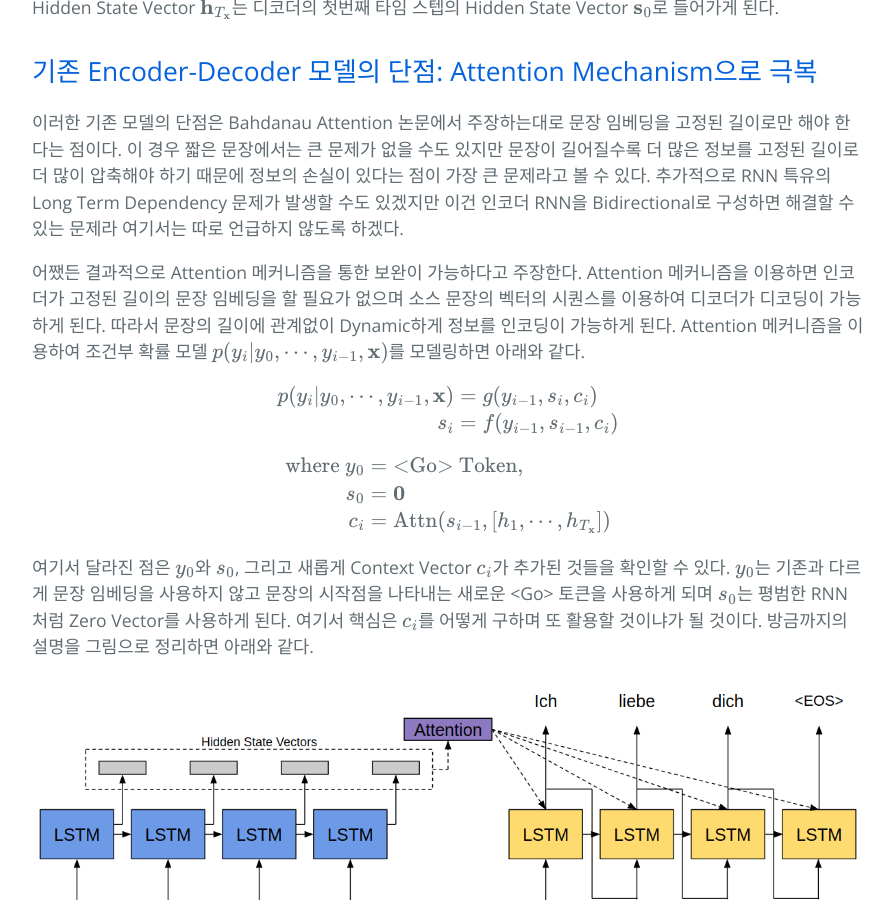
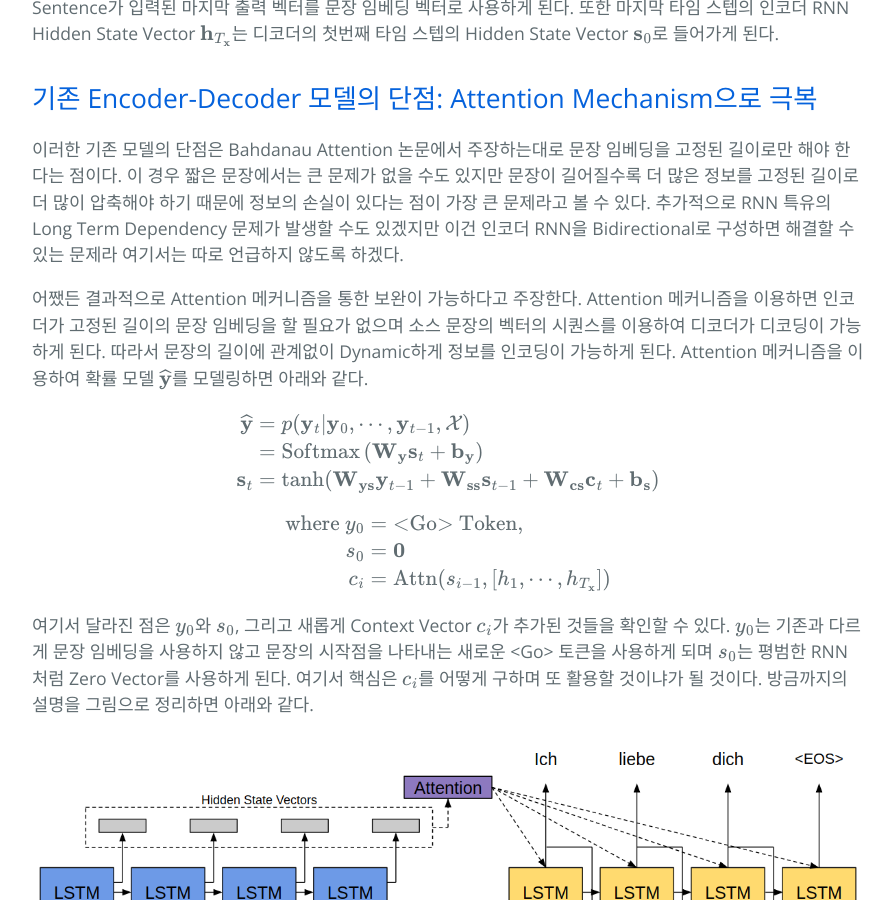
Before and after one commit to hcnoh/hcnoh.github.io, a Jekyll site: the page built from _posts/2018-12-11-bahdanau-attention.md, in a window 1280 px wide and 900 px high, scrolled down 2618 px. Shown: the whole window, without its empty margins (192-1085 px from the left). Built offline with Jekyll 4.4.1, drawn with Linux system fonts in a browser that asks for light colours; formulas are drawn with MathJax 3; comment, search, counter and statistics services are not loaded; some of the changed text lies outside the part shown.

Commit message:
Update 2018-12-11-bahdanau-attention.md

```diff
--- a/_posts/2018-12-11-bahdanau-attention.md
+++ b/_posts/2018-12-11-bahdanau-attention.md
@@ -48,12 +48,12 @@ $$
 - $$\mathcal{Y} = (\mathbf{y}_t)_{t=1}^{T_{\mathbf{y}}} \in \mathbb{R}^{m \times T_{\mathbf{y}}}$$: 타겟 문장의 단어 One-Hot 인코딩 시퀀스
 - $$T_{\mathbf{x}}, T_{\mathbf{y}}$$: 각각 $$\mathcal{X}, \mathcal{Y}$$의 시퀀스 길이 (문장의 길이)
 - $$\mathbf{x}_t, \mathbf{y}_t$$: 각각 $$t$$번째 타임 스텝 단어의 One-Hot 인코딩
-- $$\widehat{\mathcal{Y}} = (\widehat{\mathbf{y}}_t)_{t=1}^{T_{\mathbf{y}}}$$: 모델이 추정한 타겟 문장의 단어 One-Hot 인코딩 시퀀스
+- $$\widehat{\mathcal{Y}} = (\widehat{\mathbf{y}}_t)_{t=1}^{T_{\mathbf{y}}}$$: 모델이 타겟 문장의 단어 One-Hot 인코딩 시퀀스를 추정하기 위해서 사용하는 확률 모델 $$\widehat{\mathbf{y}}_t$$의 시퀀스
 
 ## RNN Encoder-Decoder
 NMT의 가장 기본적인 접근은 RNN Encoder-Decoder 모델을 이용하는 것이다. RNN Encoder-Decoder 모델은 RNN 셀을 이용하여 인코더 및 디코더를 구성하고 인코더는 번역을 하고자 하는 소스 문장을 특정 임베딩 벡터로 인코딩을 하고 디코더는 임베딩된 벡터를 타겟 언어로 번역을 하여 타겟 문장을 생성해 내는 역할을 수행하게 된다.
 
-Encoder-Decoder 모델은 기본적으로 다음의 역할을 수행하게 된다. 모델이 현재 타임 스텝의 디코더 아웃풋 단어 One-Hot 인코딩 $$\mathbf{y}_t$$를 추정하기 위해서 인코더에 입력되는 소스 문장 $$\mathcal{X}$$와 이전 타임 스텝 디코더 아웃풋 단어 One-Hot 인코딩들인 $$\{\mathbf{y}_0, \cdots, \mathbf{y}_{t-1}\}$$이 Conditioning이 된 조건부 확률 모델 $$p(\mathbf{y}_t \vert \mathbf{y}_0,\cdots, \mathbf{y}_{t-1}, \mathbf{x})$$를 모델링해야 하며 이것은 아래와 같이 기본 RNN 연산을 이용하여 모델링될 수 있다.
+Encoder-Decoder 모델은 기본적으로 다음의 역할을 수행하게 된다. 모델이 현재 타임 스텝의 디코더 아웃풋 단어 One-Hot 인코딩 $$\mathbf{y}_t$$를 추정하기 위해서 인코더에 입력되는 소스 문장 $$\mathcal{X}$$와 이전 타임 스텝 디코더 아웃풋 단어 One-Hot 인코딩들인 $$\{\mathbf{y}_0, \cdots, \mathbf{y}_{t-1}\}$$이 Conditioning이 된 조건부 확률 모델 $$\widehat{\mathbf{y}} = p(\mathbf{y}_t \vert \mathbf{y}_0,\cdots, \mathbf{y}_{t-1}, \mathbf{x})$$를 모델링해야 하며 이것은 아래와 같이 기본 RNN 연산을 이용하여 모델링될 수 있다.
 
 $$
 \begin{align*}
@@ -82,12 +82,15 @@ $$
 ## 기존 Encoder-Decoder 모델의 단점: Attention Mechanism으로 극복
 이러한 기존 모델의 단점은 Bahdanau Attention 논문에서 주장하는대로 문장 임베딩을 고정된 길이로만 해야 한다는 점이다. 이 경우 짧은 문장에서는 큰 문제가 없을 수도 있지만 문장이 길어질수록 더 많은 정보를 고정된 길이로 더 많이 압축해야 하기 때문에 정보의 손실이 있다는 점이 가장 큰 문제라고 볼 수 있다. 추가적으로 RNN 특유의 Long Term Dependency 문제가 발생할 수도 있겠지만 이건 인코더 RNN을 Bidirectional로 구성하면 해결할 수 있는 문제라 여기서는 따로 언급하지 않도록 하겠다.
 
-어쨌든 결과적으로 Attention 메커니즘을 통한 보완이 가능하다고 주장한다. Attention 메커니즘을 이용하면 인코더가 고정된 길이의 문장 임베딩을 할 필요가 없으며 소스 문장의 벡터의 시퀀스를 이용하여 디코더가 디코딩이 가능하게 된다. 따라서 문장의 길이에 관계없이 Dynamic하게 정보를 인코딩이 가능하게 된다. Attention 메커니즘을 이용하여 조건부 확률 모델 $$p(y_i \vert y_0,\cdots, y_{i-1}, \mathbf{x})$$를 모델링하면 아래와 같다.
+어쨌든 결과적으로 Attention 메커니즘을 통한 보완이 가능하다고 주장한다. Attention 메커니즘을 이용하면 인코더가 고정된 길이의 문장 임베딩을 할 필요가 없으며 소스 문장의 벡터의 시퀀스를 이용하여 디코더가 디코딩이 가능하게 된다. 따라서 문장의 길이에 관계없이 Dynamic하게 정보를 인코딩이 가능하게 된다. Attention 메커니즘을 이용하여 확률 모델 $$\widehat{\mathbf{y}}$$를 모델링하면 아래와 같다.
 
 $$
 \begin{align*}
-p(y_i \vert y_0,\cdots, y_{i-1}, \mathbf{x}) & = g(y_{i-1}, s_i, c_i) \\
-s_i & = f(y_{i-1}, s_{i-1}, c_i)
+\widehat{\mathbf{y}}
+& = p(\mathbf{y}_t \vert \mathbf{y}_0,\cdots, \mathbf{y}_{t-1}, \mathcal{X}) \\
+& = \text{Softmax}\left( \mathbf{W_y}\mathbf{s}_t + \mathbf{b_y} \right) \\
+\mathbf{s}_t
+& = \tanh(\mathbf{W_{ys}}\mathbf{y}_{t-1} + \mathbf{W_{ss}}\mathbf{s}_{t-1} + \mathbf{W_{cs}}\mathbf{c}_t + \mathbf{b_s})
 \end{align*}
 $$
 
```
